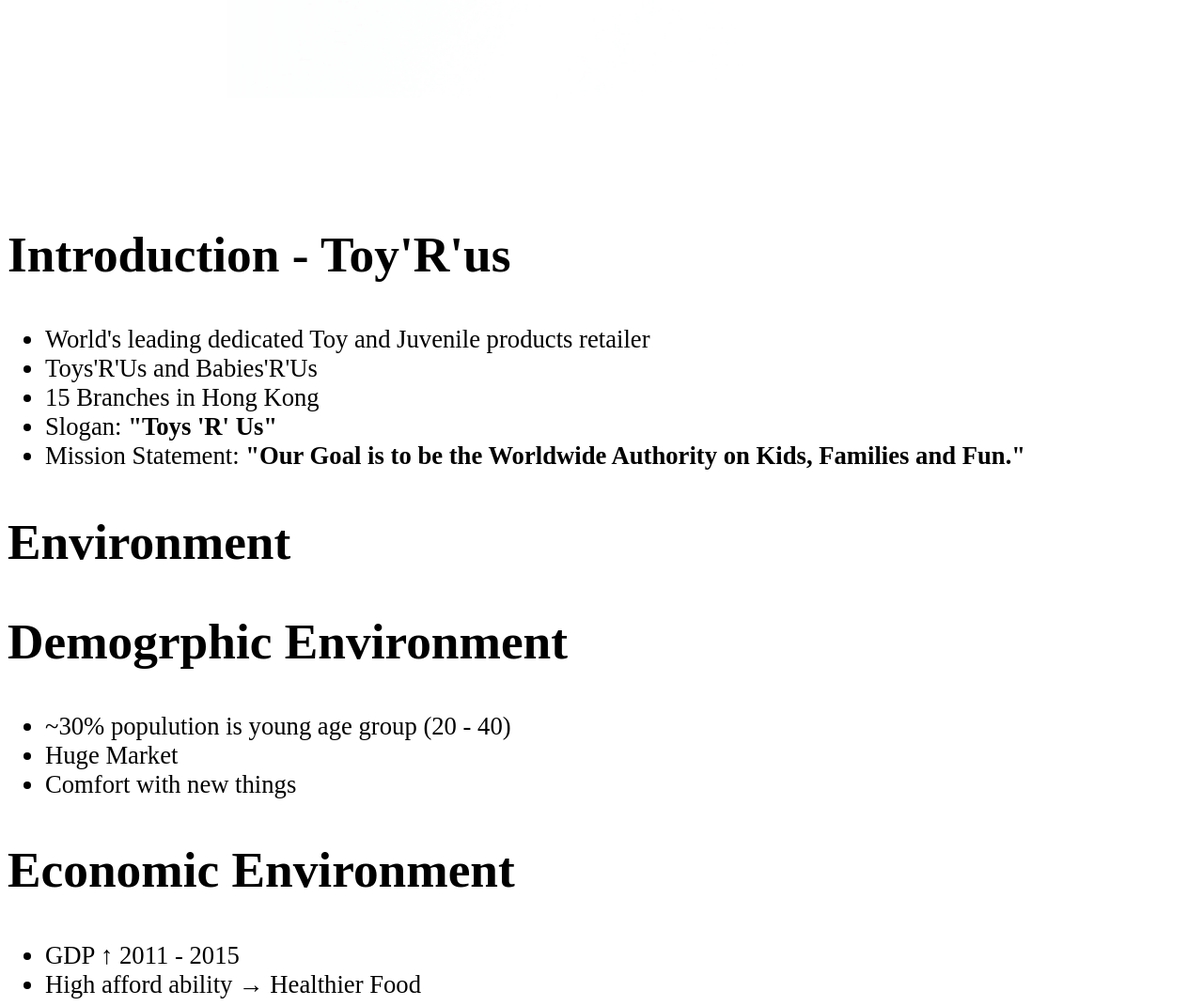
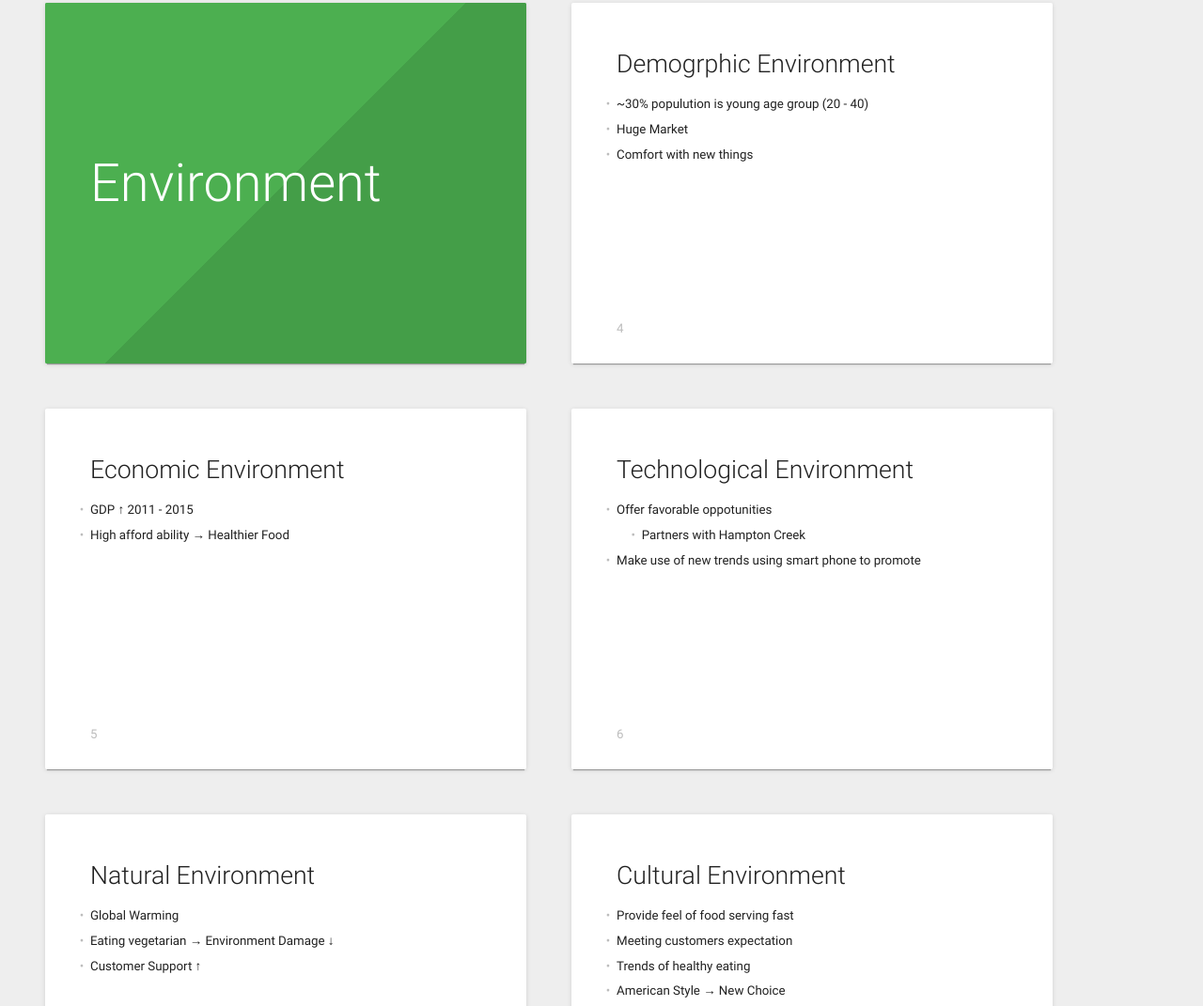
Before and after one commit to tonyhhyip/present, a plain HTML site: page marketing/index.html in a window 1280 px wide. Shown: the part 669-1740 px from the top of the page at 94% size. Drawn offline with Linux system fonts and the light colour scheme.

Commit message:
Replace with compiled page

```diff
--- a/marketing/index.html
+++ b/marketing/index.html
@@ -5,7 +5,7 @@
 	<meta charset="utf-8">
 	<meta http-equiv="x-ua-compatible" content="ie=edge">
 	<meta name="viewport" content="width=device-width, initial-scale=1">
-	<link rel="stylesheet" href="node_modules/shower-material/styles/screen-4x3.css">
+	<link rel="stylesheet" href="shower/themes/material/styles/screen-4x3.css">
 </head>
 <body class="shower list">
 <header class="caption">
@@ -235,7 +235,7 @@
 	</ul>
 </section>
 <div class="progress"></div>
-<script src="node_modules/shower-core/shower.min.js"></script>
+<script src="shower/shower.min.js"></script>
 <!-- Copyright © 2015 Yours Truly, Famous Inc. -->
 <!-- Photos by John Carey, fiftyfootshadows.net -->
 </body>
```
